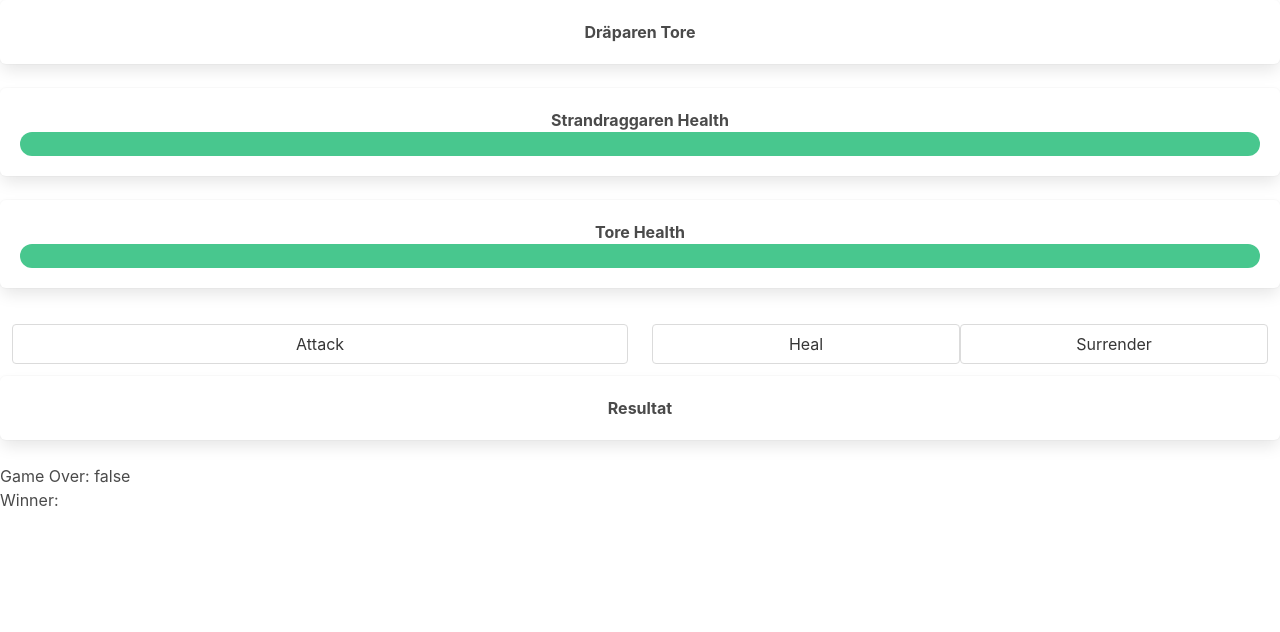
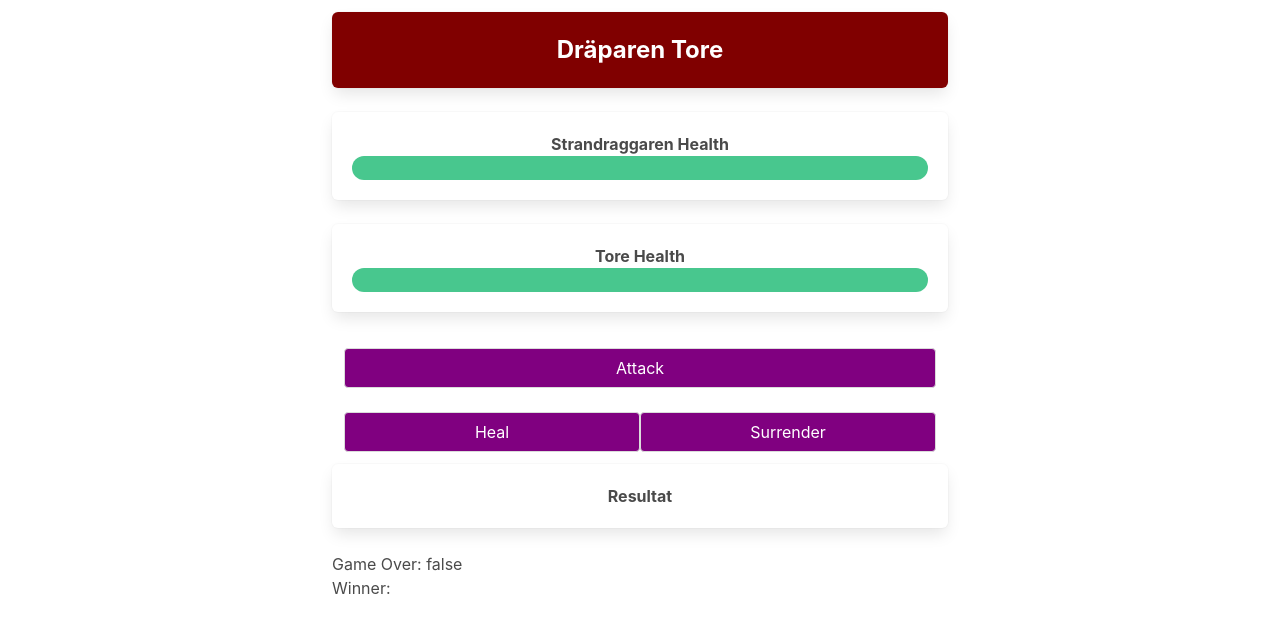
Before and after one commit to Shzku/WEUWEB02, a Vue app in the folder DräparenTore/: page / in a window 1280 px wide. Shown: the top 632 px of the page. Built offline with nearby package versions, Linux system fonts and the light colour scheme.

Commit message:
Centered the ui

```diff
--- a/DräparenTore/src/App.vue
+++ b/DräparenTore/src/App.vue
@@ -97,9 +97,10 @@ export default {
 }
 </script>
 
-<template>
-  <div class="box">
-    <h1 class="has-text-centered has-text-weight-bold">Dräparen Tore</h1>
+<template class="columns">
+<div class="column is-half" style="margin: auto;">
+  <div class="box" style="background: #800000;">
+    <h1 class="has-text-centered has-text-weight-bold is-size-4" style="color: white;">Dräparen Tore</h1>
   </div>
   <div class="box">
     <h1 class="has-text-centered has-text-weight-bold">Strandraggaren Health</h1>
@@ -109,14 +110,14 @@ export default {
     <h1 class="has-text-centered has-text-weight-bold">Tore Health</h1>
     <progress class="progress is-large is-success" :value="ToreHealth" max="100"></progress>
   </div>
-  <div class="tile" v-if="!GameOver">
+  <div class="tile is-vertical" v-if="!GameOver">
     <div class="tile is-parent">
-      <button class="button tile is-child" @click="toreAttack()">Attack</button>
-      <button class="button tile is-child" v-if="SpecialCounter>=3" @click="toreSpecial()">Special Attack {{SpecialCounter}}</Button>
+      <button class="button tile is-child" style="background: #800080; color: white;" @click="toreAttack()">Attack</button>
+      <button class="button tile is-child" style="background: #800080; color: white;" v-if="SpecialCounter" :disabled="isActive">=0" @click="toreSpecial()">Special Attack {{SpecialCounter}}</Button>
     </div>
     <div class="tile is-parent">
-      <button class="button tile is-child" @click="toreHeal()">Heal</button>
-      <button class="button tile is-child" @click="surrender()">Surrender</button>
+      <button class="button tile is-child" style="background: #800080; color: white;" @click="toreHeal()">Heal</button>
+      <button class="button tile is-child" style="background: #800080; color: white;" @click="surrender()">Surrender</button>
     </div>
   </div>
   <div class="box">
@@ -130,6 +131,7 @@ export default {
   <h1>Game Over: {{GameOver}}</h1>
   <h1>Winner: {{Winner}}</h1>
   <button v-if="GameOver" @click="reset()">Restart</button>
+</div>
 </template>
 
 <style>
```
